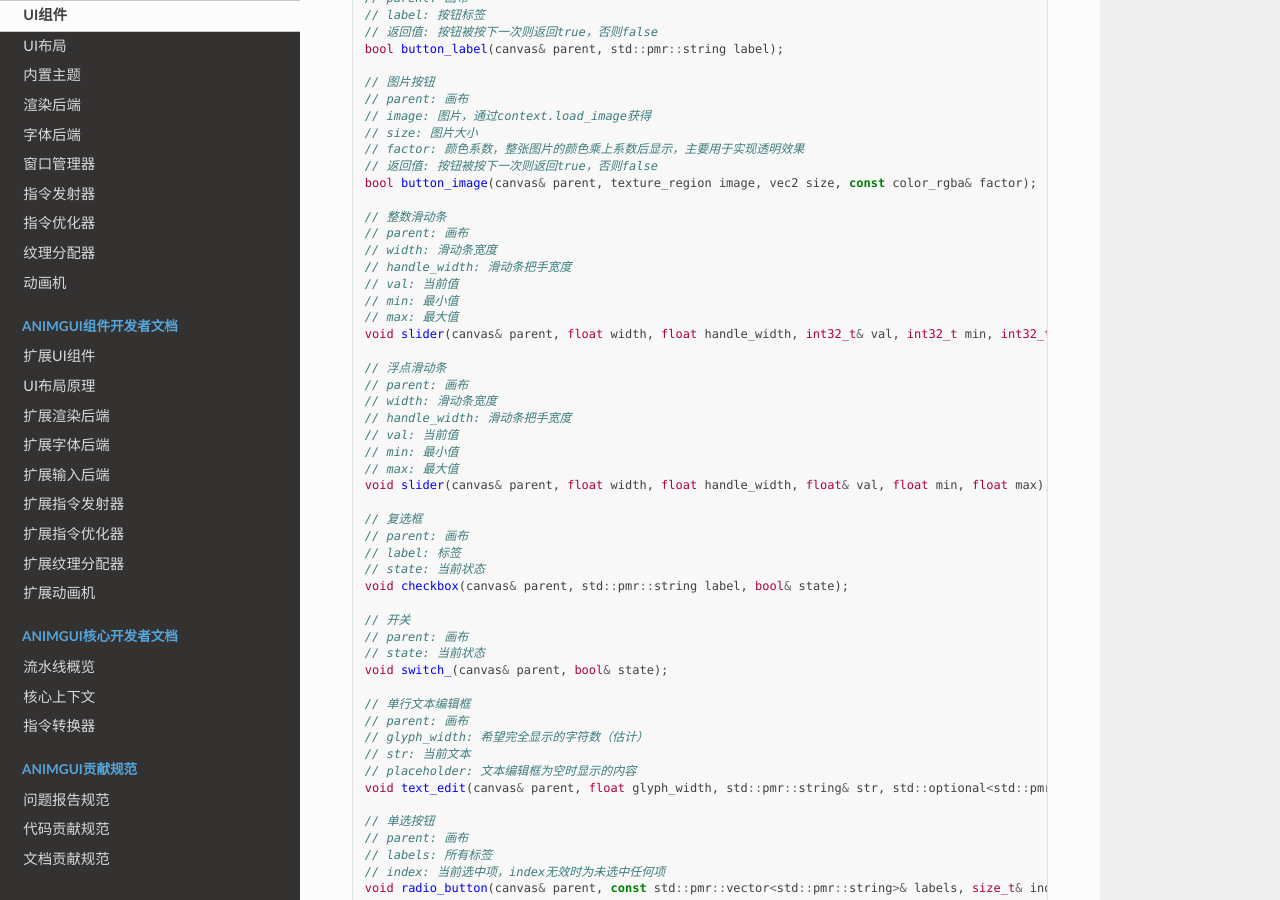
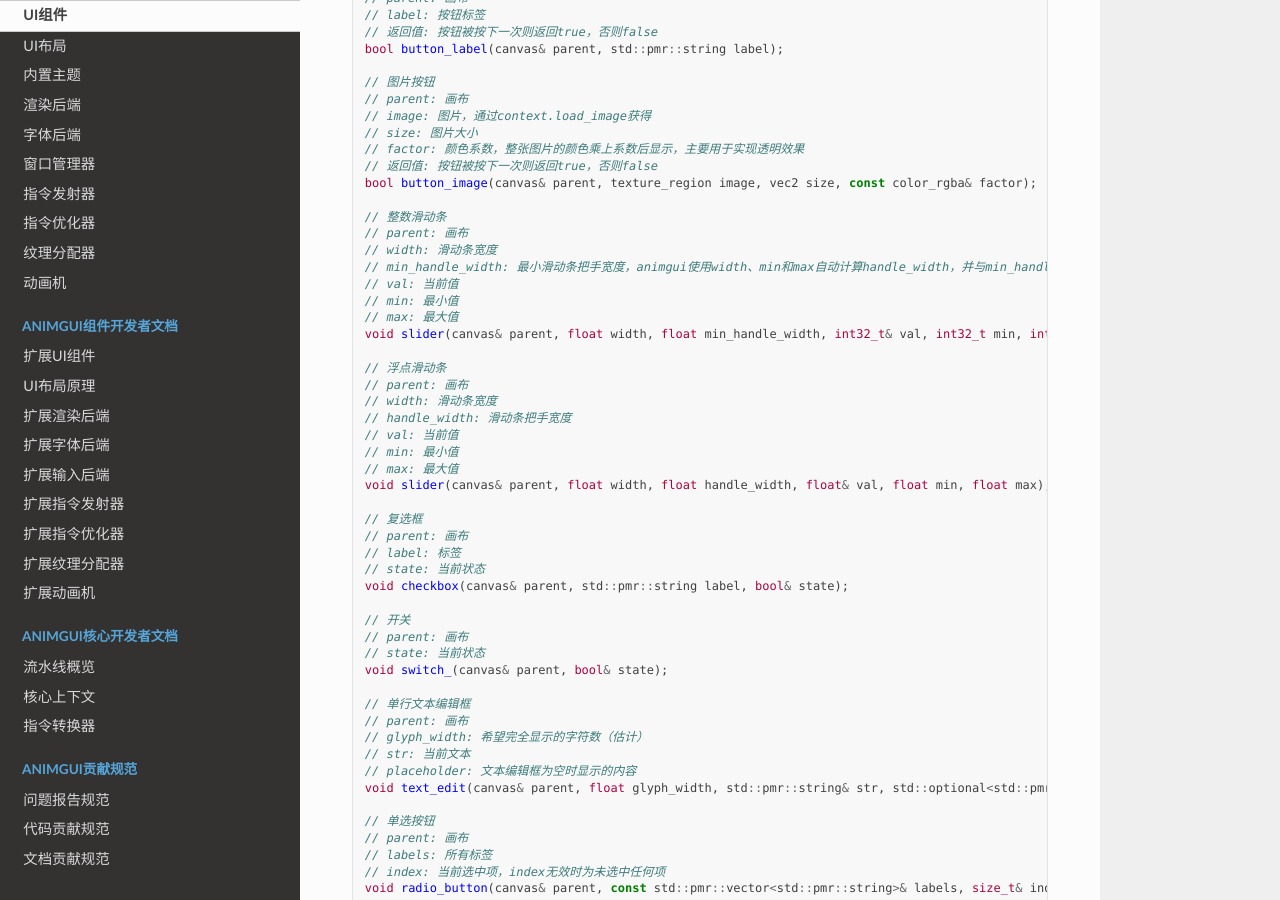
Before and after one commit to dtcxzyw/animgui, a Sphinx documentation site: the page built from docs/builtin/widgets.rst, in a window 1280 px wide and 900 px high, scrolled down 409 px. Built offline with Sphinx 7.4.7 and the Read the Docs theme 2.0.0, drawn with Linux system fonts in a browser that asks for light colours.

Commit message:
fix(widget): fix integer sliders

```diff
--- a/docs/builtin/widgets.rst
+++ b/docs/builtin/widgets.rst
@@ -32,11 +32,11 @@ UI组件
     // 整数滑动条
     // parent: 画布
     // width: 滑动条宽度
-    // handle_width: 滑动条把手宽度
+    // min_handle_width: 最小滑动条把手宽度，animgui使用width、min和max自动计算handle_width，并与min_handle_width取最大值
     // val: 当前值
     // min: 最小值
     // max: 最大值
-    void slider(canvas& parent, float width, float handle_width, int32_t& val, int32_t min, int32_t max);
+    void slider(canvas& parent, float width, float min_handle_width, int32_t& val, int32_t min, int32_t max);
 
     // 浮点滑动条
     // parent: 画布
```
Also changed, not shown: 2 other files.
